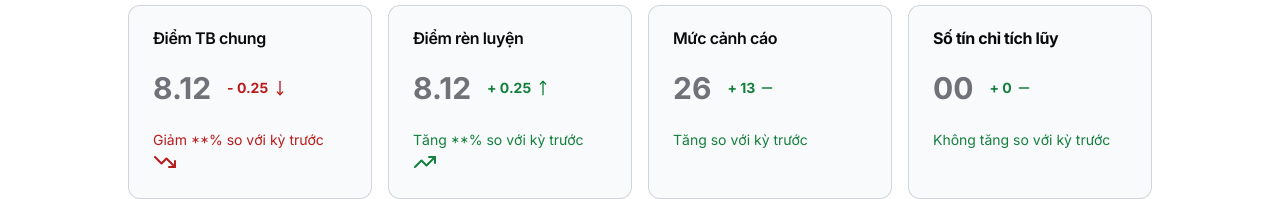
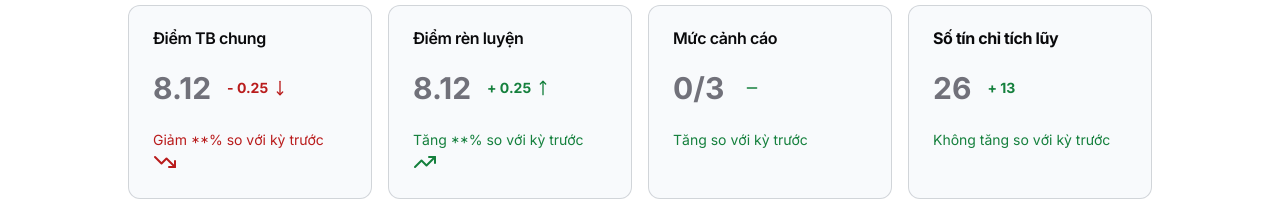
Before and after one commit to C04L/quanlysinhvien, a Next.js app: page /hocsinh in a window 1280 px wide. Shown: the part 215-414 px from the top of the page. Built offline with nearby package versions, Linux system fonts and the light colour scheme; a web font is replaced by a local one.

Commit message:
Update thongkeCard.tsx

```diff
--- a/src/components/thongkeCard.tsx
+++ b/src/components/thongkeCard.tsx
@@ -59,9 +59,8 @@ export function HocLaiCard() {
                 </CardHeader>
                 <CardContent>
                     <CardDescription className={"font-bold text-xl lg:text-3xl flex gap-x-4 items-center"}>
-                        <p>00</p>
-                        <p className={"text-sm text-green-700 flex md:hidden lg:flex items-center"}>+ 0 <Minus
-                            className={"h-4"}/></p>
+                        <p>26</p>
+                        <p className={"text-sm text-green-700 flex md:hidden lg:flex items-center"}>+ 13</p>
                     </CardDescription>
                 </CardContent>
                 <CardFooter className={"hidden md:block"}>
@@ -83,8 +82,8 @@ export function CanhCaoCard() {
                 </CardHeader>
                 <CardContent>
                     <CardDescription className={"font-bold text-xl lg:text-3xl flex gap-x-4 items-center"}>
-                        <p>26</p>
-                        <p className={"text-sm text-green-700 flex md:hidden lg:flex items-center"}>+ 13 <Minus className={"h-4"}/></p>
+                        <p>0/3</p>
+                        <p className={"text-sm text-green-700 flex md:hidden lg:flex items-center"}><Minus className={"h-4"}/></p>
                     </CardDescription>
                 </CardContent>
                 <CardFooter className={"hidden md:block"}>
```
